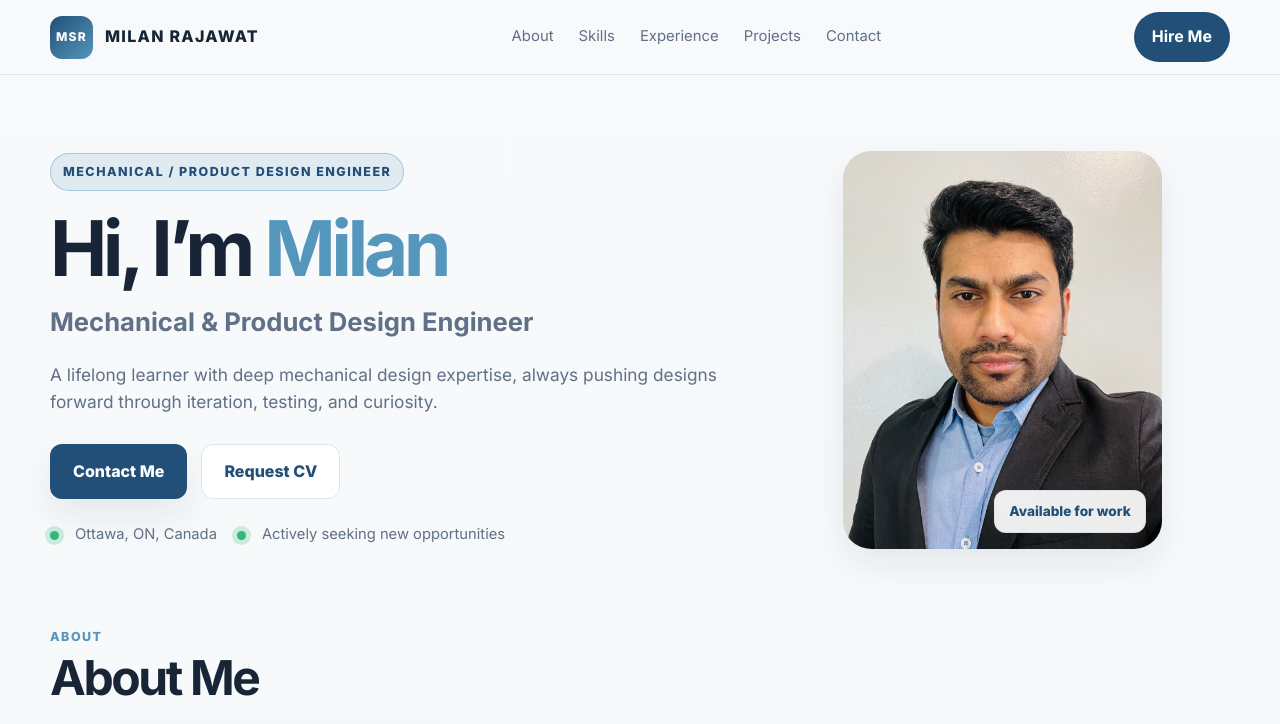
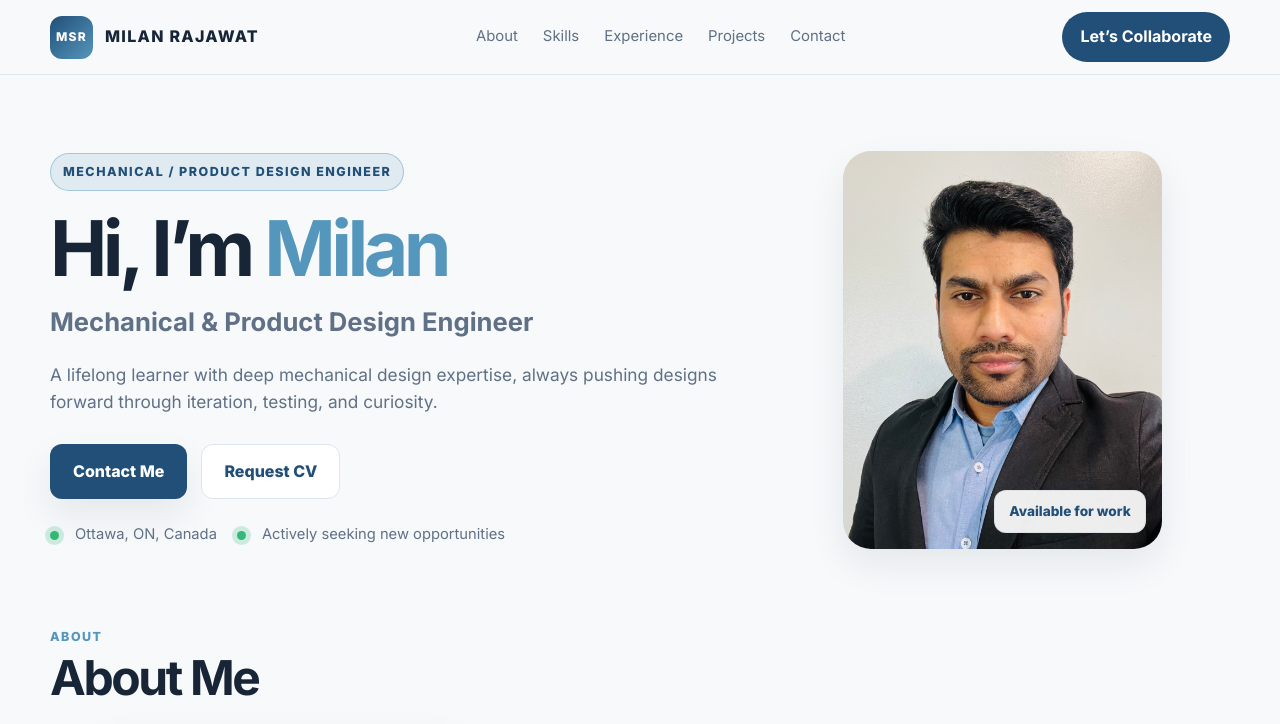
Before and after one commit to designwithMilan/milanrajawat, a plain HTML site: page index.html in a window 1280 px wide. Shown: the top 724 px of the page. Drawn offline with Linux system fonts and the light colour scheme; grey boxes are pictures that could not be loaded.

Commit message:
Change 'Hire Me' link text to 'Let’s Collaborate'

```diff
--- a/index.html
+++ b/index.html
@@ -575,7 +575,7 @@
           <a href="#projects">Projects</a>
           <a href="#contact">Contact</a>
         </div>
-        <a class="hire" href="mailto:themsrdesign@gmail.com">Hire Me</a>
+        <a class="hire" href="mailto:themsrdesign@gmail.com">Let’s Collaborate</a>
       </nav>
     </div>
   </header>
```
